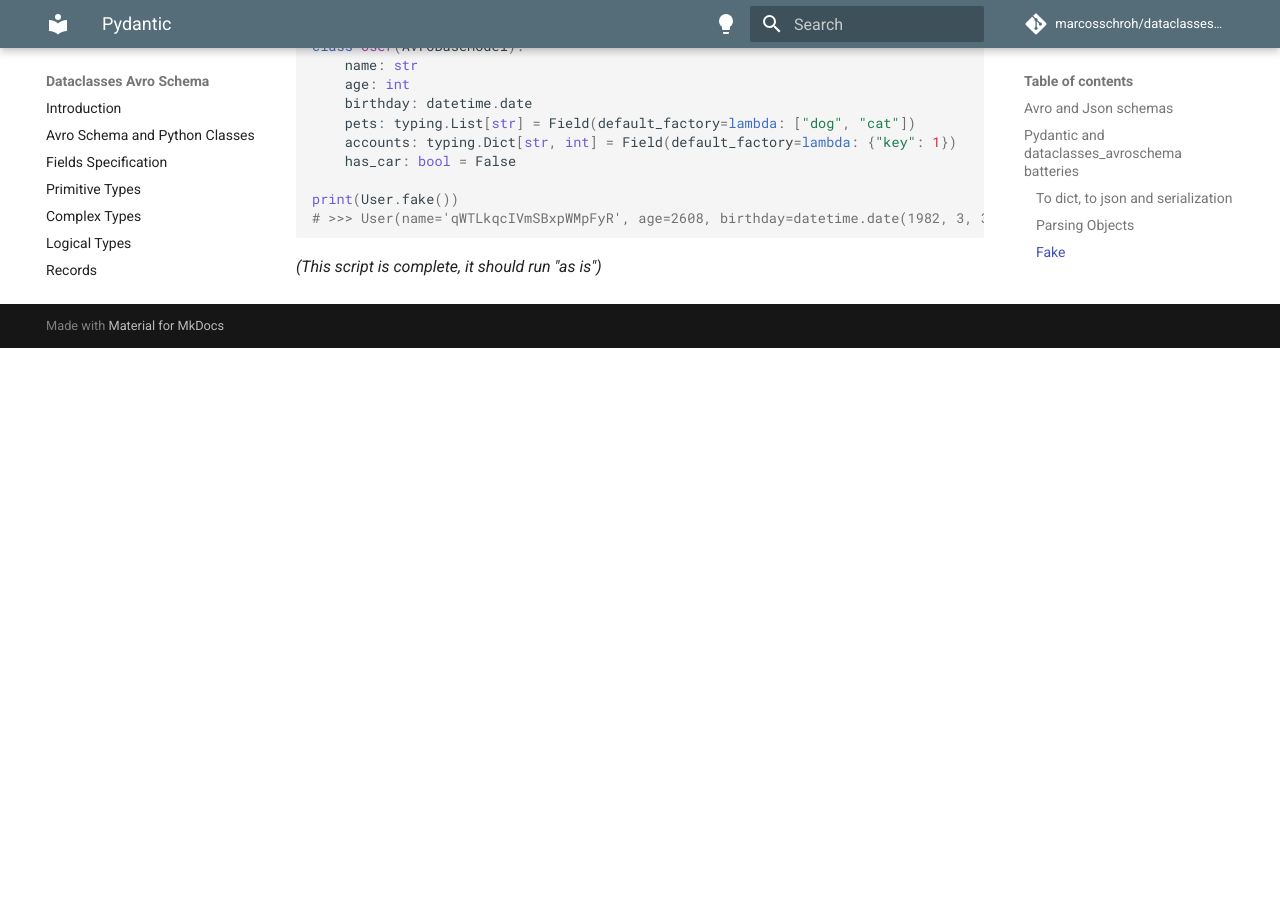
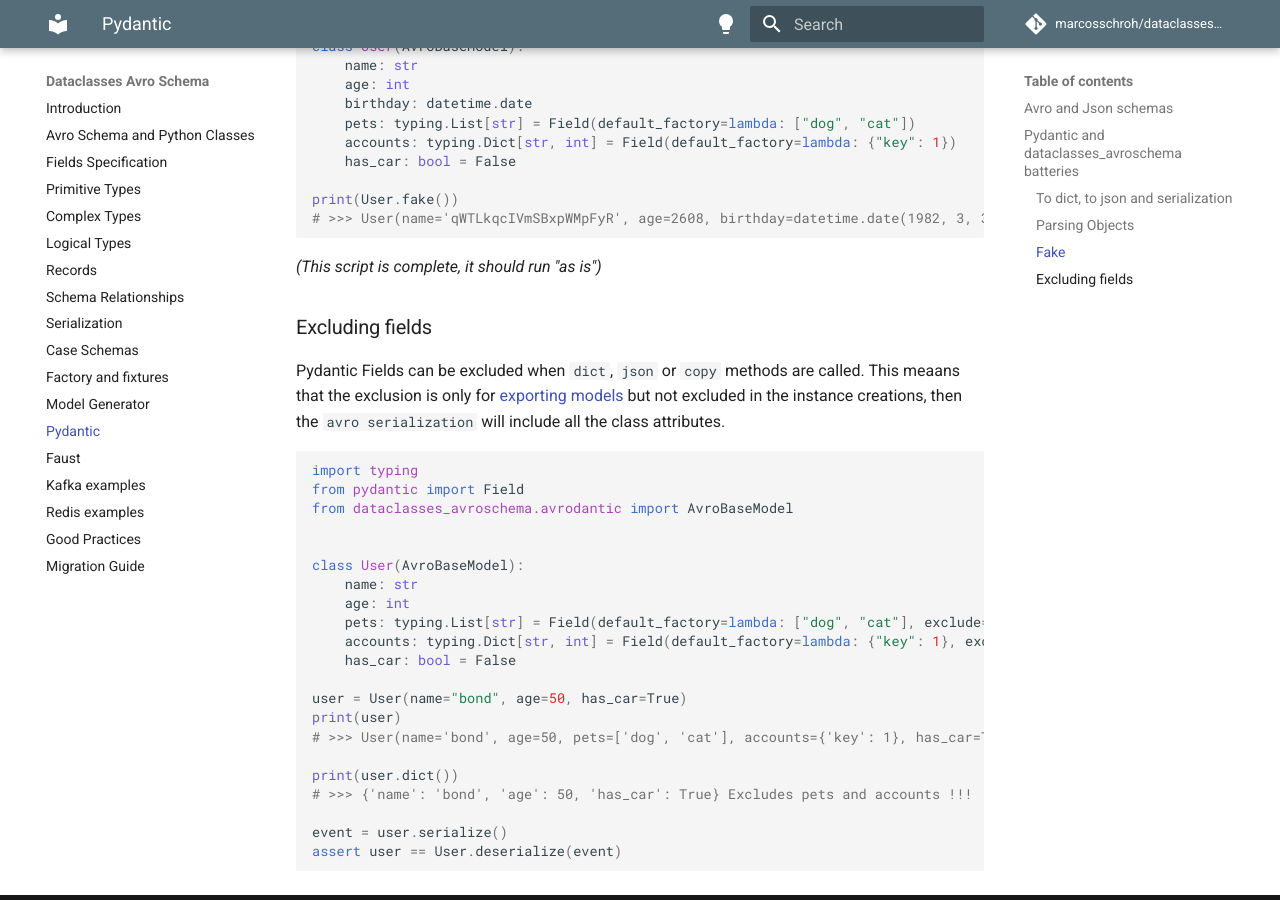
Before and after one commit to marcosschroh/dataclasses-avroschema, an MkDocs documentation site: the page built from docs/pydantic.md, in a window 1280 px wide and 900 px high, scrolled down 3723 px. Built offline with MkDocs 1.6.1 and Material for MkDocs 9.7.7, drawn with Linux system fonts in a browser that asks for light colours; comment, search, counter and statistics services are not loaded; before the commit the page ends 4071 px from its top, so only the background shows below that.

Commit message:
fix: excluded pydantic.Fields should be used on avro serialization. Closes #314 (#322)
Co-authored-by: Marcos Schroh <marcos.schroh@kpn.com>

````diff
--- a/docs/pydantic.md
+++ b/docs/pydantic.md
@@ -182,3 +182,31 @@
 ```
 
 *(This script is complete, it should run "as is")*
+
+### Excluding fields
+
+Pydantic Fields can be excluded when `dict`, `json` or `copy` methods are called. This meaans that the exclusion is only for [exporting models](https://docs.pydantic.dev/latest/usage/exporting_models/) but not excluded in the instance creations, then the `avro serialization` will include all the class attributes.
+
+```python
+import typing
+from pydantic import Field
+from dataclasses_avroschema.avrodantic import AvroBaseModel
+
+
+class User(AvroBaseModel):
+    name: str
+    age: int
+    pets: typing.List[str] = Field(default_factory=lambda: ["dog", "cat"], exclude=True)
+    accounts: typing.Dict[str, int] = Field(default_factory=lambda: {"key": 1}, exclude=True)
+    has_car: bool = False
+
+user = User(name="bond", age=50, has_car=True)
+print(user)
+# >>> User(name='bond', age=50, pets=['dog', 'cat'], accounts={'key': 1}, has_car=True)
+
+print(user.dict())
+# >>> {'name': 'bond', 'age': 50, 'has_car': True} Excludes pets and accounts !!!
+
+event = user.serialize()
+assert user == User.deserialize(event)
+```
````
Also changed, not shown: 3 other files.
